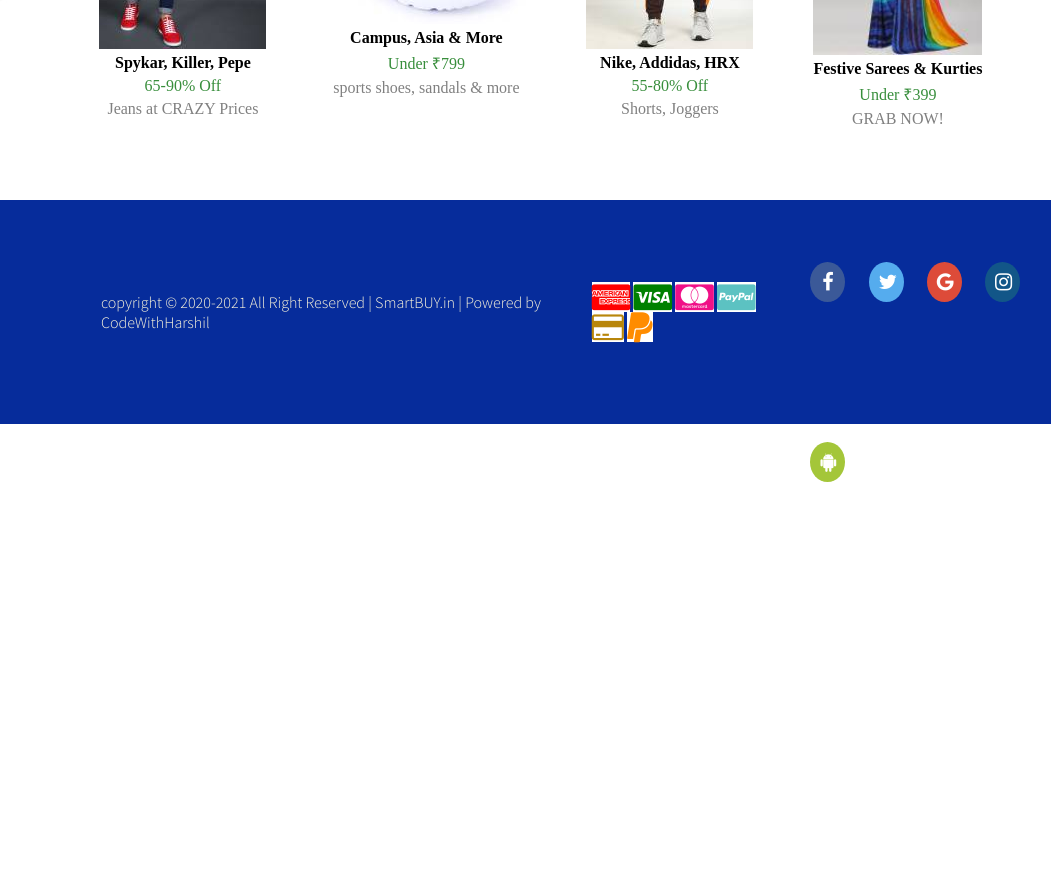
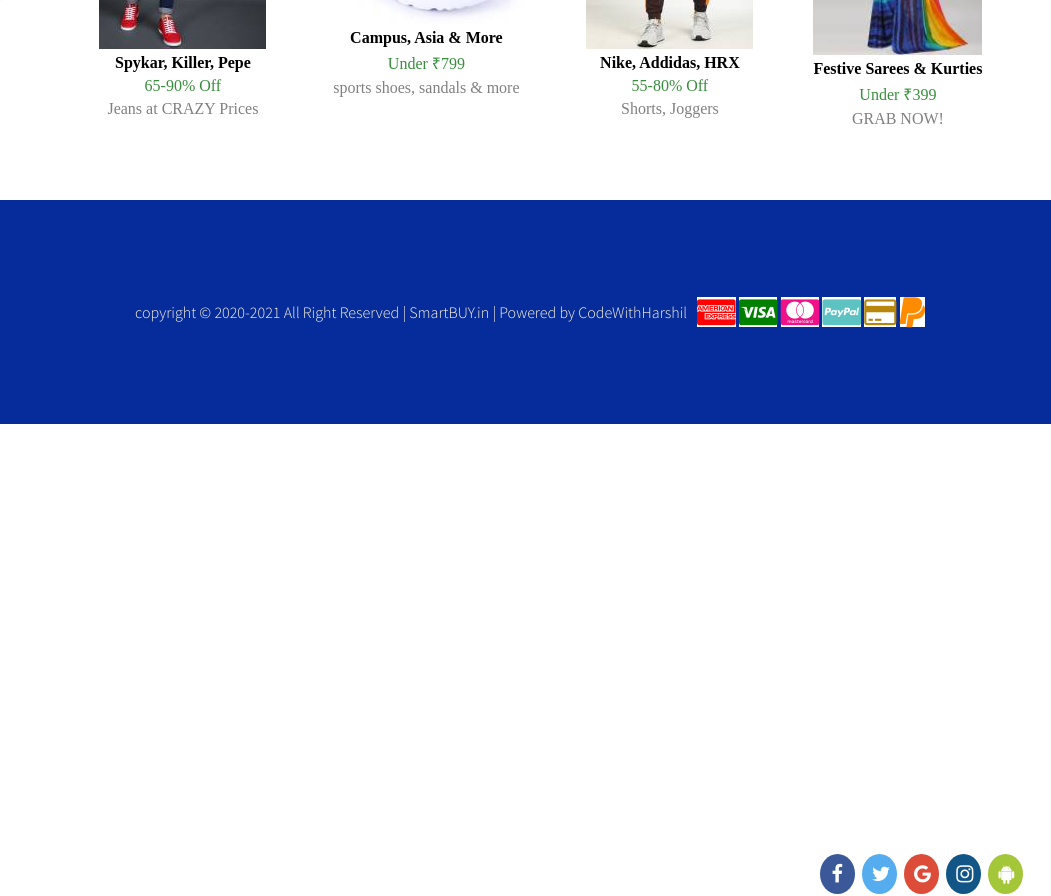
Before and after one commit to CodeWithHarshil/SmartBuyWebsite, a plain HTML site: page index.html in a window 1280 px wide. Shown: the part 2620-3516 px from the top of the page, 229-1280 px from the left. Before the commit the page ends 3112 px from the top, so only its background shows below. Drawn offline with Linux system fonts and the light colour scheme.

Commit message:
Update utils.css

```diff
--- a/css/utils.css
+++ b/css/utils.css
@@ -1,6 +1,5 @@
 .flex-all-center{
     display: flex;
-    justify-content: right;
     align-items: center;
     color: cornsilk;
     margin: 0px;
@@ -10,6 +9,11 @@
 
 
 }
+.social{
+    position: absolute;
+    right: 2%;
+    top: 434%;
+}
 .social .fa {
     padding: 10px;
     font-size: 20px;
@@ -17,9 +21,7 @@
     text-align: center;
     text-decoration: none;
     border-radius: 50%;
-    margin: 10px;
-    position: relative;
-    margin-top: 130px;
+    margin: 2px;
 
 
   }
```
